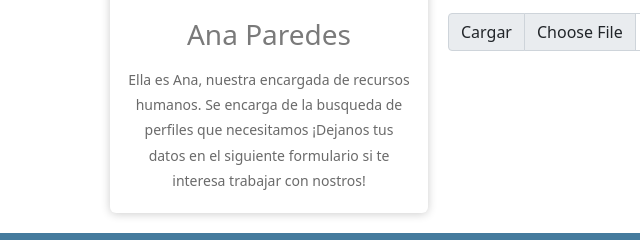
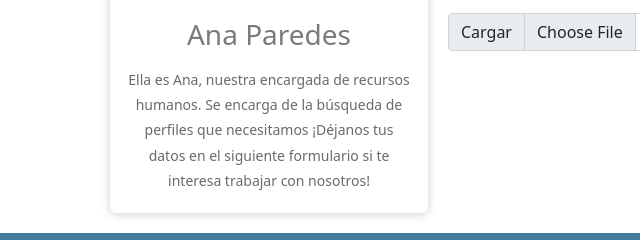
Before and after one commit to SantiagoZ94/proyecto-final-santiago-zapata, a website: page vistas/rrhh.html in a window 1280 px wide. Shown: the part 388-628 px from the top of the page, 0-640 px from the left. Drawn offline with nearby package versions, Linux system fonts and the light colour scheme.

Commit message:
commit final final

```diff
--- a/vistas/rrhh.html
+++ b/vistas/rrhh.html
@@ -12,8 +12,9 @@
     <!--META- SEO-->
     <meta name="description"
         content="Somos una empresa de facturación medica. Brindamos servicios para facilitarle la tarea a los médicos, gestionamos su facturación, realizamos los cobros, reclamos débitos y realizamos balances de sus ganancias.    ">
-        <meta name="keywords" content="Facturación, médica, cobros, servicios, gestión, débitos, balances, cobros, reclamos de débitos, doctores, especialidades médicas, ganancias, papeleo, archivo, gestión de cobros.  ">
-        <link rel="shortcut icon" href="../imagenes/imagen.logo.favicon.ico" type="imagen/x-icon">
+    <meta name="keywords"
+        content="Facturación, médica, cobros, servicios, gestión, débitos, balances, cobros, reclamos de débitos, doctores, especialidades médicas, ganancias, papeleo, archivo, gestión de cobros.  ">
+    <link rel="shortcut icon" href="../imagenes/imagen.logo.favicon.ico" type="imagen/x-icon">
     <title>Tu Facturación | Empresa de facturación médica</title>
 </head>
 
@@ -58,9 +59,9 @@
                     </figure>
                     <div class="contenido-card-rrhh">
                         <h3>Ana Paredes</h3>
-                        <p>Ella es Ana, nuestra encargada de recursos humanos. Se encarga de la busqueda de perfiles que
-                            necesitamos ¡Dejanos tus datos en el siguiente formulario si te interesa trabajar con
-                            nostros!
+                        <p>Ella es Ana, nuestra encargada de recursos humanos. Se encarga de la búsqueda de perfiles que
+                            necesitamos ¡Déjanos tus datos en el siguiente formulario si te interesa trabajar con
+                            nosotros!
                         </p>
                     </div>
                 </div>
```
Also changed, not shown: index.html (+7 -1 lines), vistas/contacto.html (+5 -1 lines), vistas/nosotros.html (+0 -5 lines), vistas/servicios.html (+5 -1 lines).
